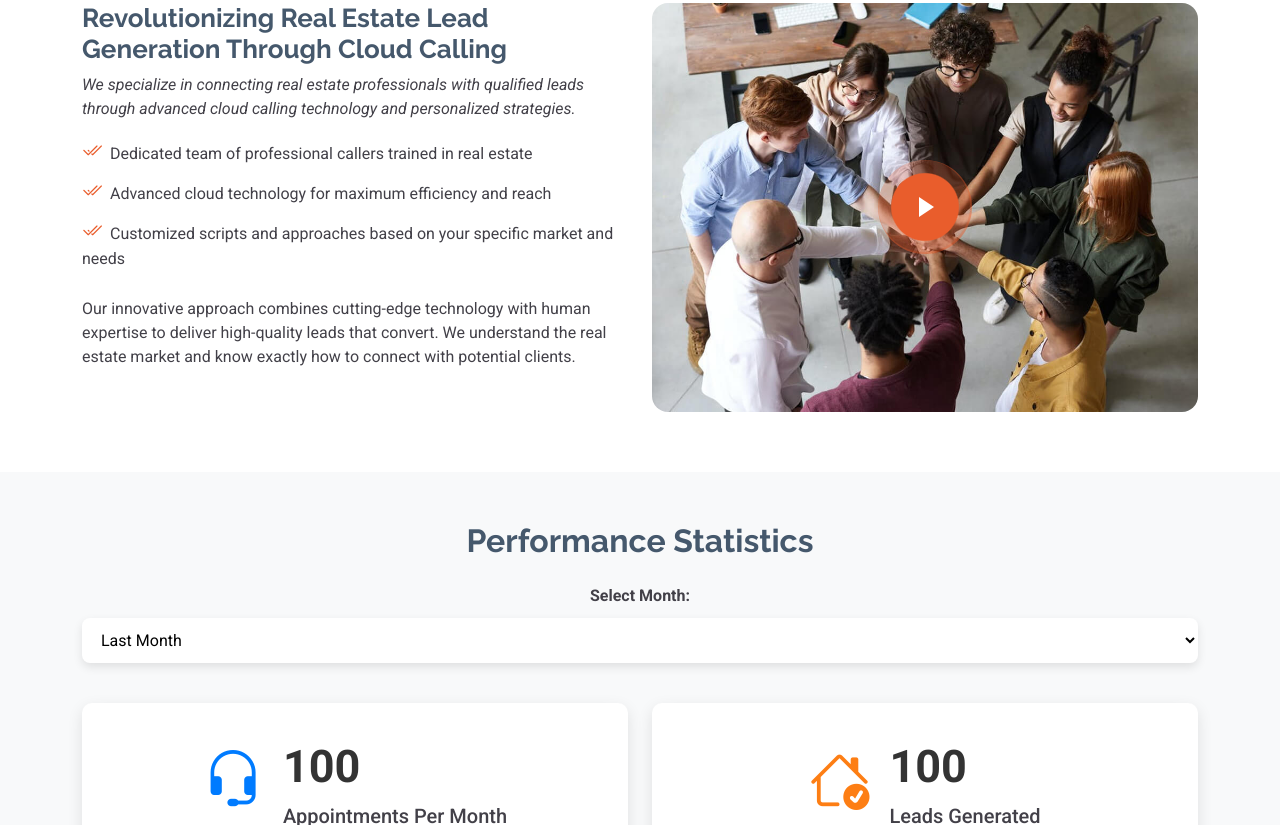
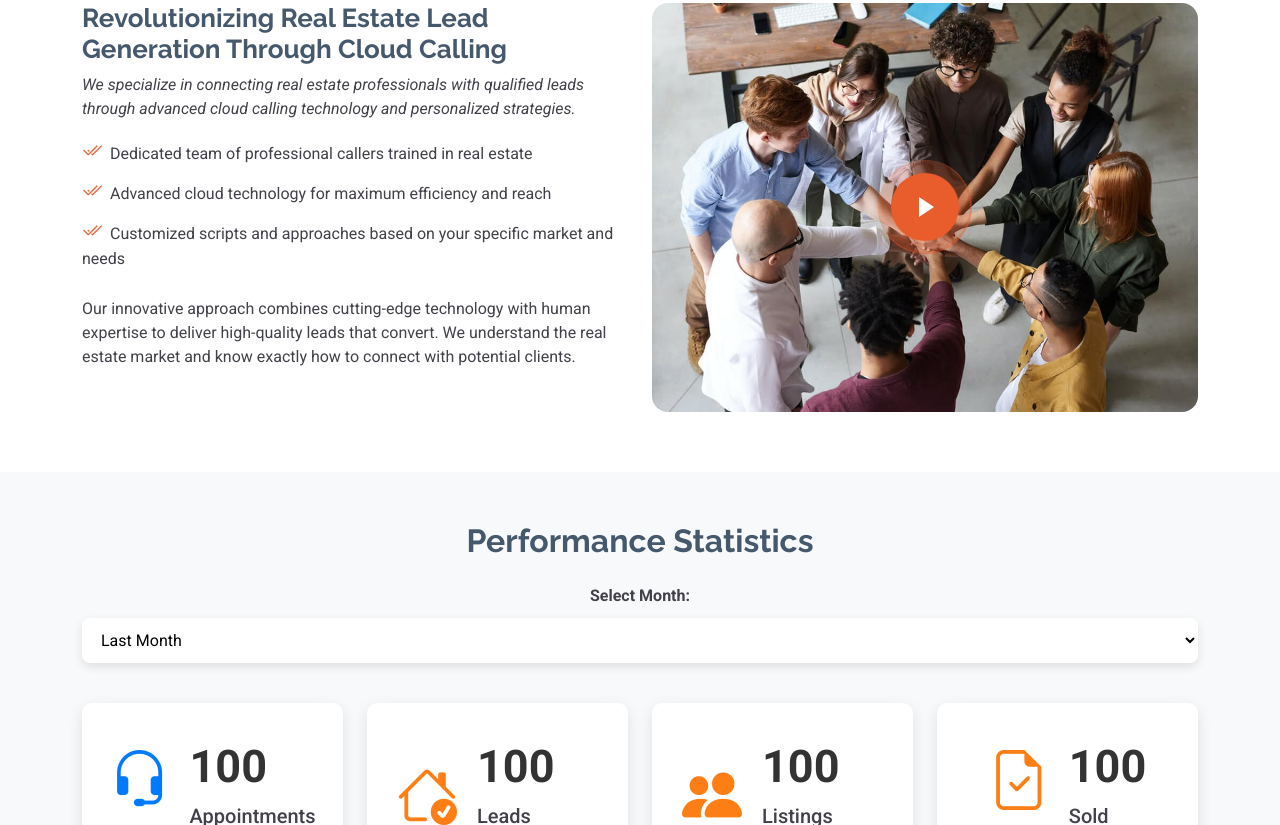
Before and after one commit to ABRauf-rightsw/bilance, a plain HTML site: page index.html in a window 1280 px wide. Shown: the part 1975-2800 px from the top of the page. Drawn offline with Linux system fonts and the light colour scheme.

Commit message:
Update index.html

```diff
--- a/index.html
+++ b/index.html
@@ -51,25 +51,8 @@
           <li><a href="#hero" class="active">Home</a></li>
           <li><a href="#features">How It Works</a></li>
           <li><a href="#services">Services</a></li>
+          <li><a href="#gallery">Client</a></li>
           <li><a href="#about">About</a></li>
-          <li><a href="#gallery">Client</a></li>
-          <!-- <li class="dropdown"><a href="#"><span>Dropdown</span> <i class="bi bi-chevron-down toggle-dropdown"></i></a>
-            <ul>
-              <li><a href="#">Dropdown 1</a></li>
-              <li class="dropdown"><a href="#"><span>Deep Dropdown</span> <i class="bi bi-chevron-down toggle-dropdown"></i></a>
-                <ul>
-                  <li><a href="#">Deep Dropdown 1</a></li>
-                  <li><a href="#">Deep Dropdown 2</a></li>
-                  <li><a href="#">Deep Dropdown 3</a></li>
-                  <li><a href="#">Deep Dropdown 4</a></li>
-                  <li><a href="#">Deep Dropdown 5</a></li>
-                </ul>
-              </li>
-              <li><a href="#">Dropdown 2</a></li>
-              <li><a href="#">Dropdown 3</a></li>
-              <li><a href="#">Dropdown 4</a></li>
-            </ul>
-          </li> -->
 
         </ul>
         <i class="mobile-nav-toggle d-xl-none bi bi-list"></i>
@@ -332,23 +315,43 @@
         <div class="row gy-4">
 
           <!-- Calls Per Month -->
-          <div class="col-lg-6">
+          <div class="col-lg-3">
             <div class="stats-item w-100">
               <i class="bi bi-headset color-blue"></i>
               <div>
                 <span id="appointments" class="purecounter">300</span>
-                <p>Appointments Per Month</p>
+                <p>Appointments</p>
               </div>
             </div>
           </div>
 
           <!-- Leads Generated -->
-          <div class="col-lg-6">
+          <div class="col-lg-3">
             <div class="stats-item w-100">
               <i class="bi bi-house-check color-orange"></i>
               <div>
                 <span id="leads" class="purecounter">2500</span>
                 <p>Leads Generated</p>
+              </div>
+            </div>
+          </div>
+
+          <div class="col-lg-3">
+            <div class="stats-item w-100">
+              <i class="bi bi-people-fill color-orange"></i>
+              <div>
+                <span id="listing" class="purecounter">1000</span>
+                <p>Listings Signed</p>
+              </div>
+            </div>
+          </div>
+
+          <div class="col-lg-3">
+            <div class="stats-item w-100">
+              <i class="bi bi-file-earmark-check color-orange"></i>
+              <div>
+                <span id="sold" class="purecounter">2500</span>
+                <p>Sold</p>
               </div>
             </div>
           </div>
```
